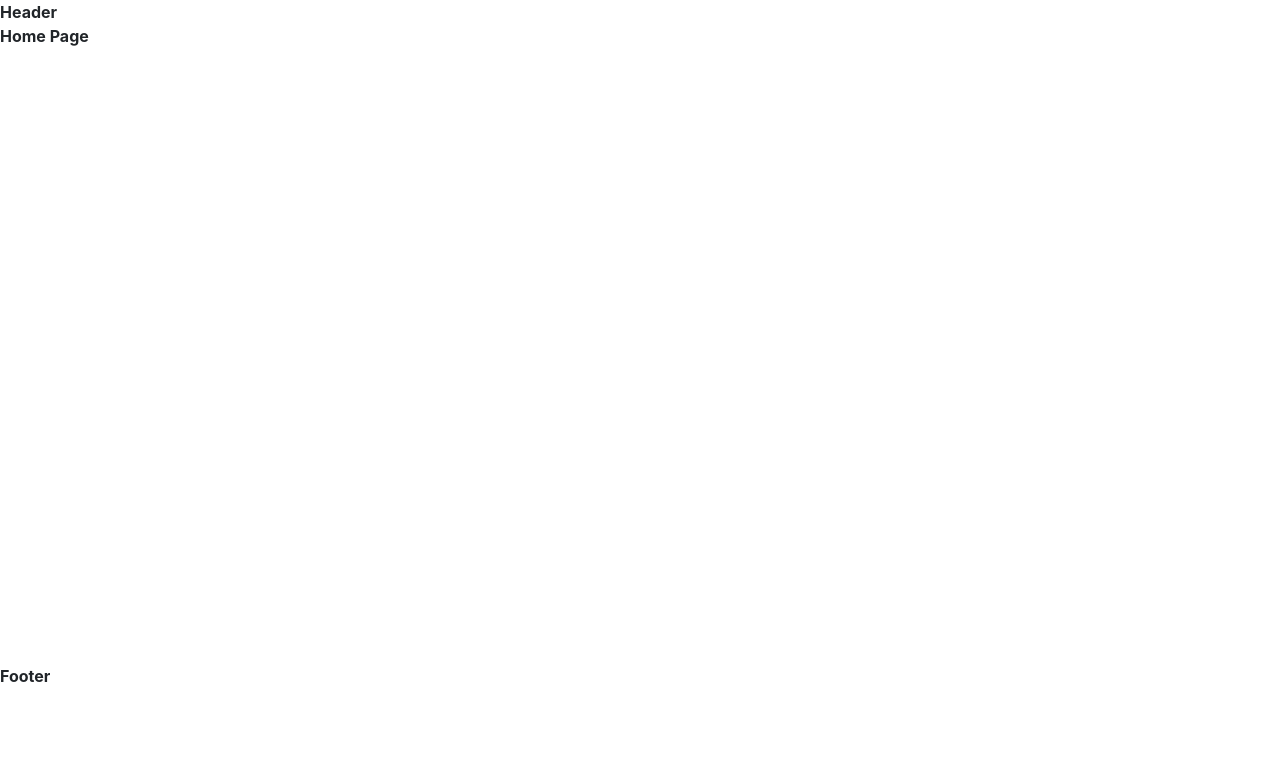
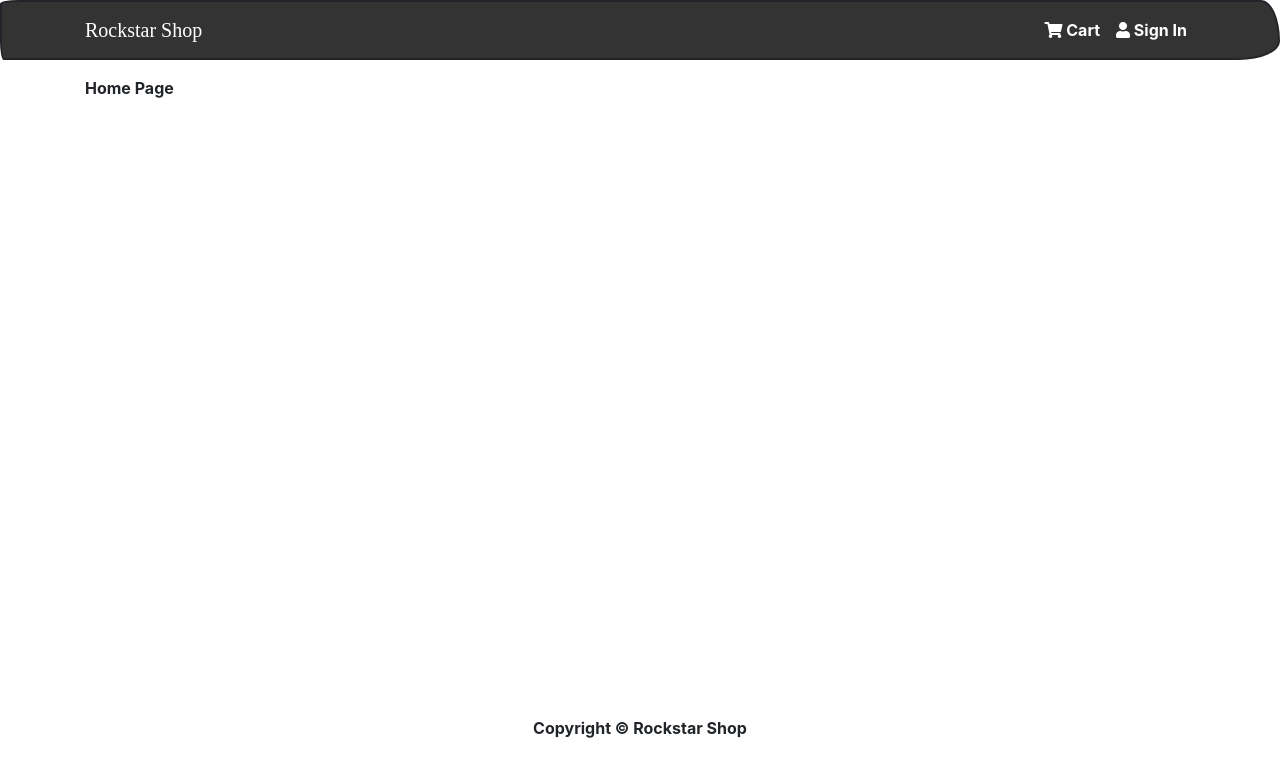
Before and after one commit to mzigmundic/rockstar-shop, a React (Create React App) app in the folder frontend/: page / in a window 1280 px wide. Shown: the top 776 px of the page. Built offline with nearby package versions, Linux system fonts and the light colour scheme; a web font is replaced by a local one.

Commit message:
Header and Footer

```diff
--- a/frontend/src/App.js
+++ b/frontend/src/App.js
@@ -1,4 +1,5 @@
 import React, { Fragment } from "react";
+import { Container } from "react-bootstrap";
 import Header from "./components/Header";
 import Footer from "./components/Footer";
 import HomePage from "./pages/HomePage";
@@ -7,8 +8,10 @@
     return (
         <Fragment>
             <Header />
-            <main>
-                <HomePage />
+            <main className="py-3">
+                <Container>
+                    <HomePage />
+                </Container>
             </main>
             <Footer />
         </Fragment>
--- a/frontend/src/components/Footer.js
+++ b/frontend/src/components/Footer.js
@@ -1,7 +1,18 @@
 import React from "react";
+import { Container, Row, Col } from "react-bootstrap";
 
 const Footer = () => {
-    return <div>Footer</div>;
+    return (
+        <footer>
+            <Container>
+                <Row>
+                    <Col className="text-center py-3">
+                        Copyright &copy; Rockstar Shop
+                    </Col>
+                </Row>
+            </Container>
+        </footer>
+    );
 };
 
 export default Footer;
--- a/frontend/src/components/Header.js
+++ b/frontend/src/components/Header.js
@@ -1,7 +1,27 @@
 import React from "react";
+import { Navbar, Nav, Container } from "react-bootstrap";
 
 const Header = () => {
-    return <div>Header</div>;
+    return (
+        <header>
+            <Navbar bg="primary" variant="dark" expand="lg" collapseOnSelect>
+                <Container>
+                    <Navbar.Brand href="/">Rockstar Shop</Navbar.Brand>
+                    <Navbar.Toggle aria-controls="basic-navbar-nav" />
+                    <Navbar.Collapse id="basic-navbar-nav">
+                        <Nav className="ml-auto">
+                            <Nav.Link href="/cart">
+                                <i className="fas fa-shopping-cart"></i> Cart
+                            </Nav.Link>
+                            <Nav.Link href="/login">
+                                <i className="fas fa-user"></i> Sign In
+                            </Nav.Link>
+                        </Nav>
+                    </Navbar.Collapse>
+                </Container>
+            </Navbar>
+        </header>
+    );
 };
 
 export default Header;
```
